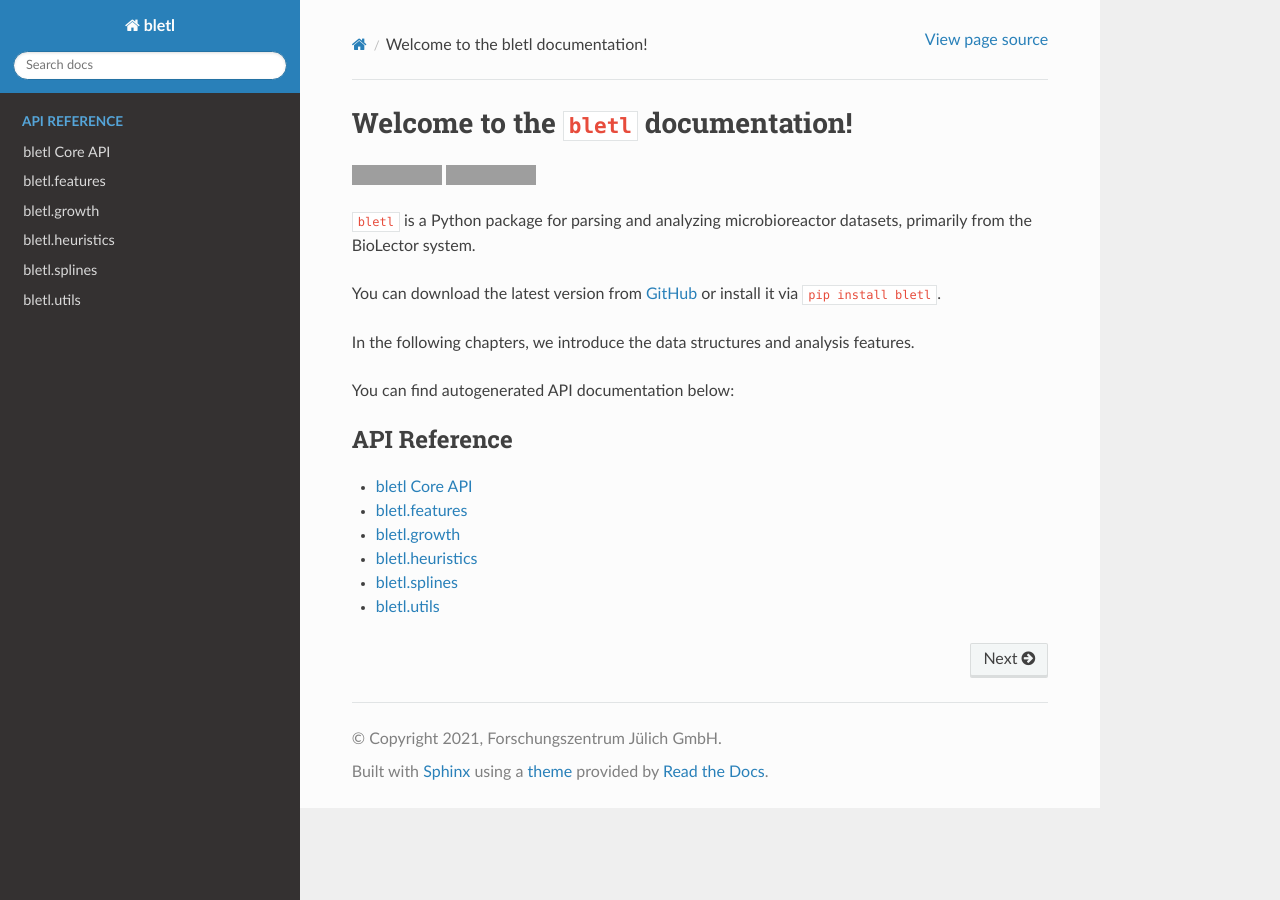
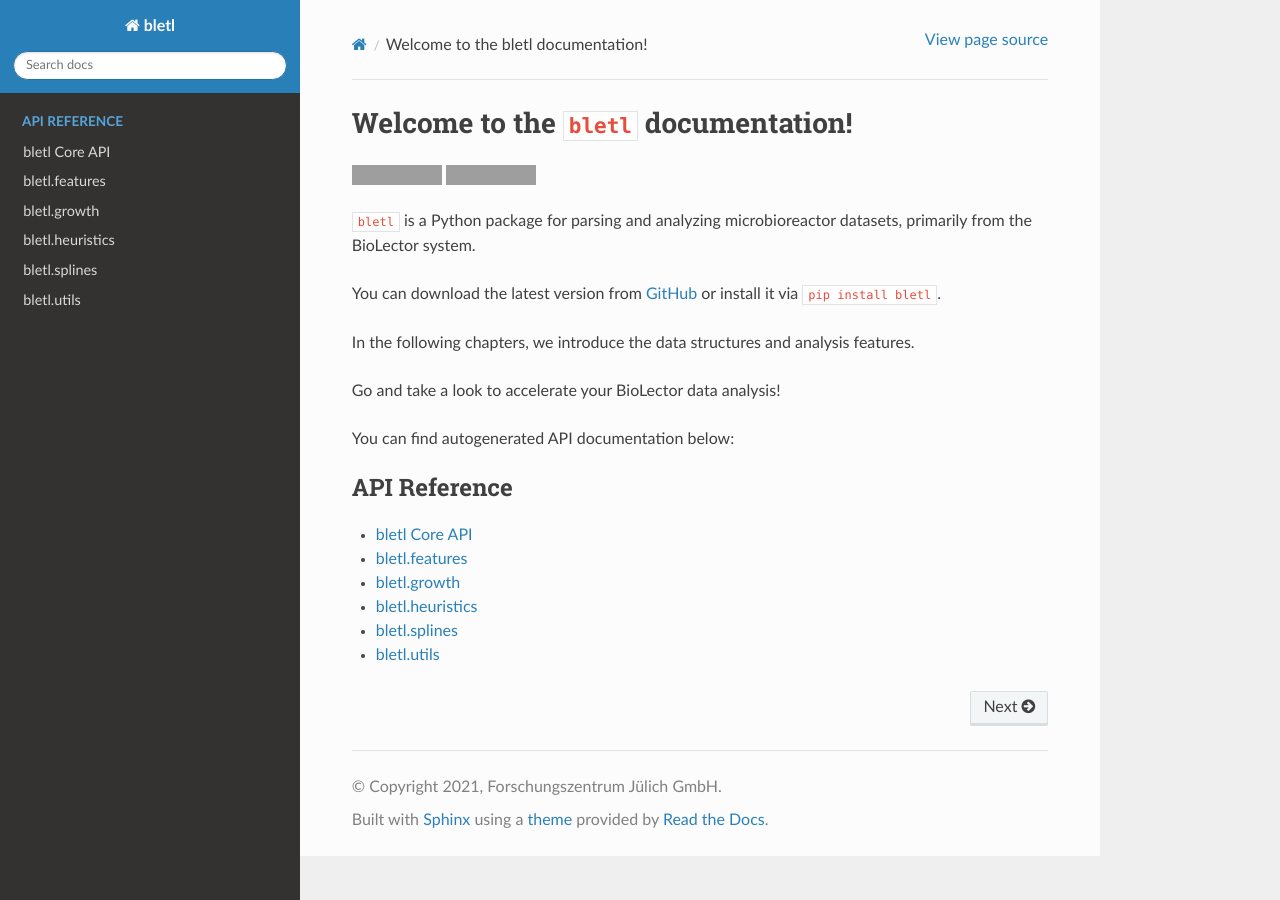
Before and after one commit to JuBiotech/bletl, a Sphinx documentation site: the page built from docs/source/index.rst, in a window 1280 px wide. Built offline with Sphinx 7.4.7 and the Read the Docs theme 2.0.0, drawn with Linux system fonts in a browser that asks for light colours; pages that are not in the unit, such as notebooks, are missing from menus; grey boxes are pictures that could not be loaded.

Commit message:
Add more motivation (#10)

```diff
--- a/docs/source/index.rst
+++ b/docs/source/index.rst
@@ -13,6 +13,8 @@ Welcome to the ``bletl`` documentation!
 You can download the latest version from `GitHub <https://github.com/JuBiotech/bletl>`_ or install it via ``pip install bletl``.
 
 In the following chapters, we introduce the data structures and analysis features.
+
+Go and take a look to accelerate your BioLector data analysis!
 
 .. toctree::
    :maxdepth: 2
```
